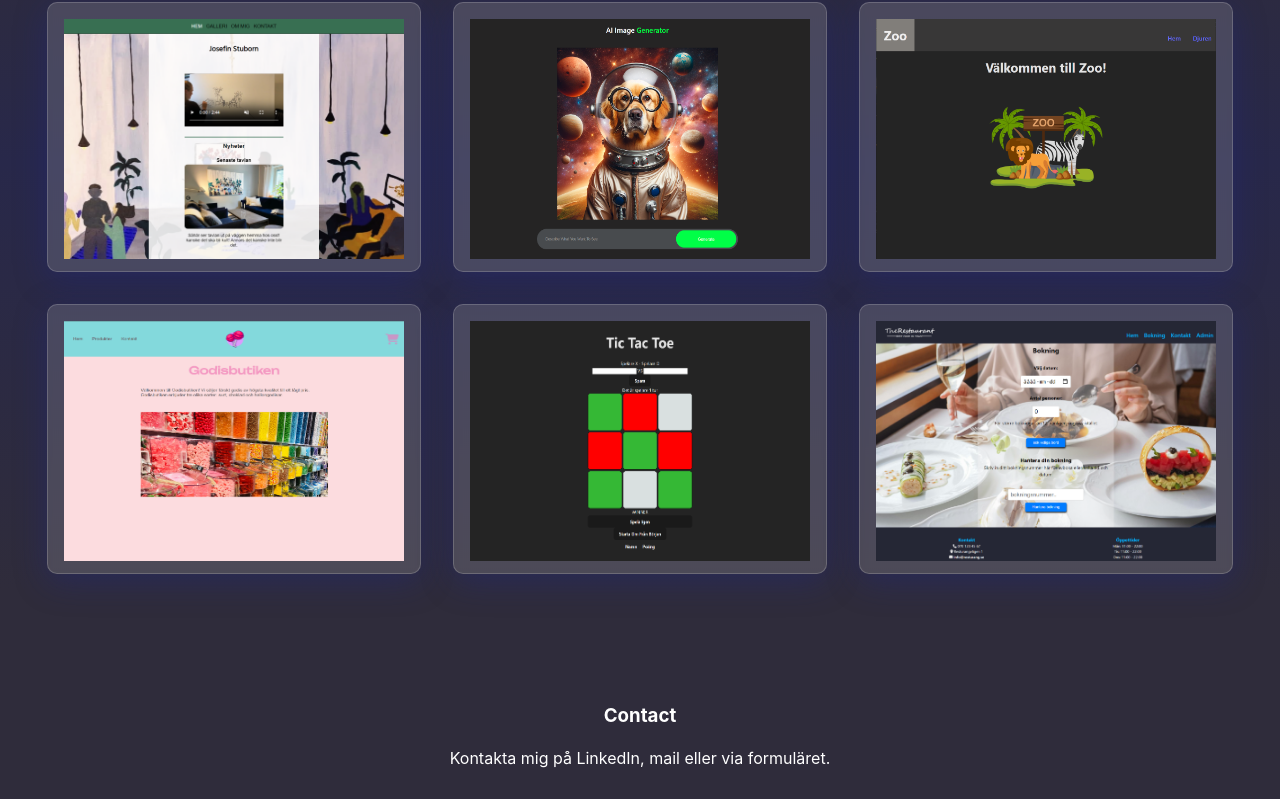
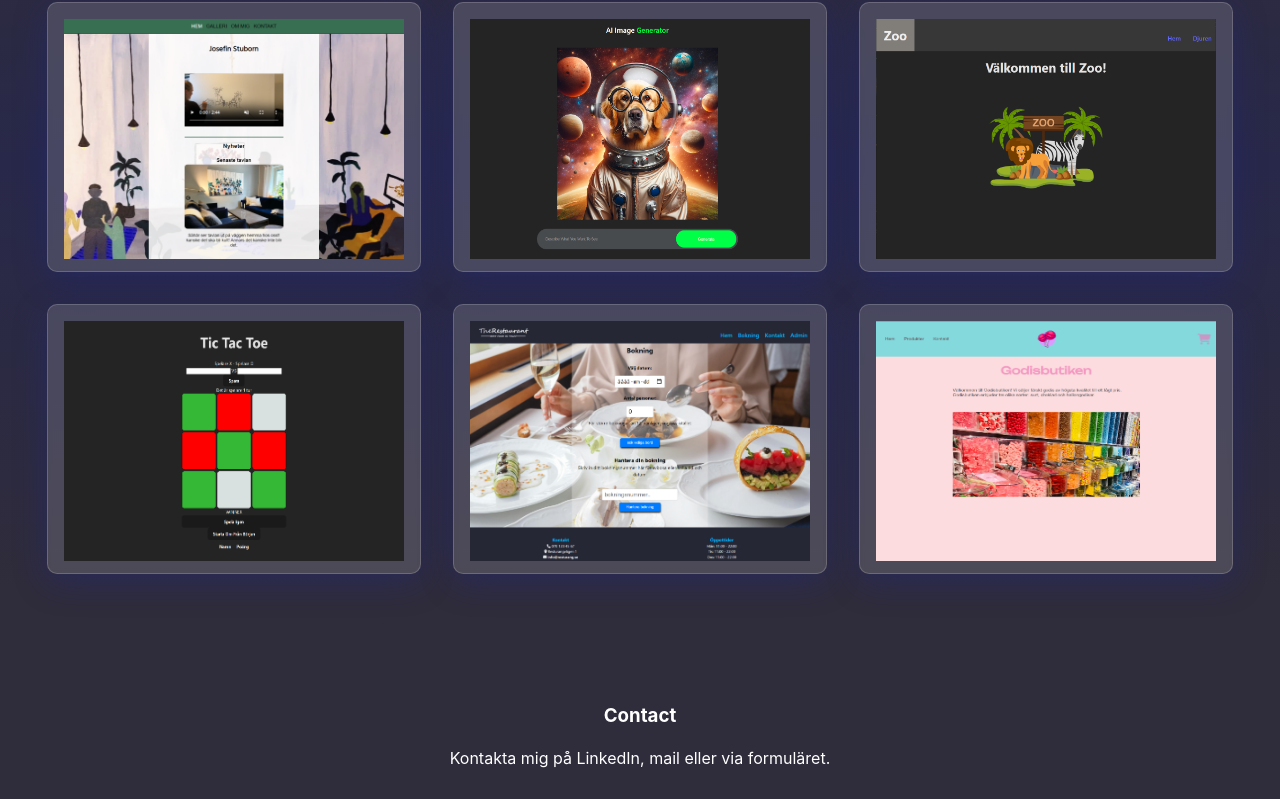
Before and after one commit to Stuuben/Portfolio-2, a React (Vite) app: page / in a window 1280 px wide. Shown: the part 1207-2006 px from the top of the page. Built offline with nearby package versions, Linux system fonts and the light colour scheme.

Commit message:
refactor project component

```diff
--- a/src/pages/Projects.tsx
+++ b/src/pages/Projects.tsx
@@ -1,289 +1,112 @@
 import { useState } from "react";
 import "../scss/Projects.scss";
 
+interface ProjectItemProps {
+  title: string;
+  description: string;
+  image: string;
+  link: string;
+  isVisible: boolean;
+  buttonText: string;
+}
+
 export const Projects = () => {
-  const [showBacksideZoo, setShowBacksideZoo] = useState(true);
-  const [showBacksideExamen, setShowBacksideExamen] = useState(true);
-  const [showBacksideGodis, setShowBacksideGodis] = useState(true);
-  const [showBacksideTicTacToe, setShowBacksideTicTacToe] = useState(true);
-  const [showBacksideResturant, setShowBacksideResturant] = useState(true);
-  const [showBacksideGenerator, setShowBacksideGenerator] = useState(true);
-  const handleMouseOverZoo = () => {
-    console.log("over zoo");
-
-    setShowBacksideZoo(false);
+  const ProjectItem = ({
+    title,
+    description,
+    image,
+    link,
+    buttonText,
+  }: ProjectItemProps) => {
+    const [showBackside, setShowBackside] = useState(true);
+    const handleMouseOver = () => {
+      setShowBackside(false);
     };
-  const handleMouseLeaveZoo = () => {
-    setShowBacksideZoo(true);
+    const handleMouseLeave = () => {
+      setShowBackside(true);
     };
-
-  const handleMouseOverExamen = () => {
-    setShowBacksideExamen(false);
-  };
-  const handleMouseLeaveExamen = () => {
-    setShowBacksideExamen(true);
-  };
-  const handleMouseOverGodis = () => {
-    setShowBacksideGodis(false);
-  };
-  const handleMouseLeaveGodis = () => {
-    setShowBacksideGodis(true);
-  };
-
-  const handleMouseOverTicTacToe = () => {
-    setShowBacksideTicTacToe(false);
-  };
-  const handleMouseLeaveTicTacToe = () => {
-    setShowBacksideTicTacToe(true);
-  };
-  const handleMouseOverResturant = () => {
-    setShowBacksideResturant(false);
-  };
-  const handleMouseLeaveResturant = () => {
-    setShowBacksideResturant(true);
-  };
-
-  const handleMouseOverGenerator = () => {
-    setShowBacksideGenerator(false);
-  };
-  const handleMouseLeaveGenerator = () => {
-    setShowBacksideGenerator(true);
+    return (
+      <div
+        className="project-item"
+        onMouseOver={handleMouseOver}
+        onMouseLeave={handleMouseLeave}
+      >
+        {showBackside ? (
+          <div className="frontside">
+            <img src={image} alt={title} width={340} height={240} />
+          </div>
+        ) : (
+          <div className={`backside ${showBackside ? "visible" : ""}`}>
+            <div className="description-wrapper">
+              <h4 className="project-title">{title}</h4>
+              <p className="description">{description}</p>
+            </div>
+            <div className="button-wrapper">
+              <button className="button-project">
+                <a className="link" href={link} target="_blank">
+                  {buttonText}
+                </a>
+              </button>
+            </div>
+          </div>
+        )}
+      </div>
+    );
   };
 
   return (
     <div className="projects-wrapper">
       <h3 style={{ textAlign: "center", paddingBottom: "1rem" }}>Projects</h3>
       <div className="projects-inner">
-        <div
-          className="project-item"
-          onMouseOver={() => handleMouseOverExamen()}
-          onMouseLeave={() => handleMouseLeaveExamen()}
-        >
-          {showBacksideExamen ? (
-            <div className="frontside">
-              <img
-                src="/joes.png"
-                alt="Josefins hemsida"
-                width={340}
-                height={240}
+        <ProjectItem
+          title="Examensarbete"
+          image="/joes.png"
+          description="Som en del av mitt examensarbete har jag utvecklat en webbaserad konstnärlig portfolio för min syster."
+          link="https://josefinstuborn.netlify.app/"
+          isVisible={true}
+          buttonText="Se hemsida"
         />
-            </div>
-          ) : (
-            <div className={`backside ${showBacksideExamen ? "visible" : ""}`}>
-              <div className="description-wrapper">
-                <h4 className="project-title">Examensarbete</h4>
-                <p className="description-examen">
-                  Som en del av mitt examensarbete har jag utvecklat en
-                  webbaserad konstnärlig portfolio för min syster. Syftet med
-                  detta projekt var att skapa en dynamisk och estetiskt
-                  tilltalande plattform där hon kan visa upp och dela med sig av
-                  sin konst. Webbplatsen är utformad för att ge besökarna en
-                  djupare förståelse för hennes konstnärliga uttryck och
-                  processer.
-                </p>
-              </div>
-              <div className="button-wrapper">
-                <button className="button-project">
-                  <a
-                    className="link"
-                    href="https://josefinstuborn.netlify.app/"
-                    target="_blank"
-                  >
-                    Se hemsida
-                  </a>
-                </button>
-              </div>
-            </div>
-          )}
-        </div>
-        <div
-          className="project-item"
-          onMouseOver={() => handleMouseOverGenerator()}
-          onMouseLeave={() => handleMouseLeaveGenerator()}
-        >
-          {showBacksideGenerator ? (
-            <div className="frontside">
-              <img
-                src="/generator.png"
-                alt="homepage"
-                width={340}
-                height={240}
+
+        <ProjectItem
+          title="AI Image Generator"
+          image="/generator.png"
+          description="Hobby projekt som skapar en bild med AI."
+          link="https://github.com/Stuuben/Ai-image-generator"
+          isVisible={true}
+          buttonText="Se Github"
         />
-            </div>
-          ) : (
-            <div
-              className={`backside ${showBacksideGenerator ? "visible" : ""}`}
-            >
-              <div className="description-wrapper">
-                <h4 className="project-title">AI Image Generator</h4>
-                <p className="description">
-                  Hobby projekt som skapar en bild med AI.
-                </p>
-              </div>
-              <div className="button-wrapper">
-                <button className="button-project">
-                  <a
-                    className="link"
-                    href="https://adamstubornzoo.netlify.app/"
-                    target="_blank"
-                  >
-                    Se hemsida
-                  </a>
-                </button>
-              </div>
-            </div>
-          )}
-        </div>
-        <div
-          className="project-item"
-          onMouseOver={() => handleMouseOverZoo()}
-          onMouseLeave={() => handleMouseLeaveZoo()}
-        >
-          {showBacksideZoo ? (
-            <div className="frontside">
-              <img
-                src="/zoo.png"
-                alt="Josefins hemsida"
-                width={340}
-                height={240}
+        <ProjectItem
+          title="Zoo"
+          image="/zoo.png"
+          description="Inlämingsuppgift, hämta djur från ett api och sedan hålla koll på när djuren ska matas i React"
+          link="https://adamstubornzoo.netlify.app/"
+          isVisible={true}
+          buttonText="Se hemsida"
         />
-            </div>
-          ) : (
-            <div className={`backside ${showBacksideZoo ? "visible" : ""}`}>
-              <div className="description-wrapper">
-                <h4 className="project-title">The Zoo</h4>
-                <p className="description">
-                  Inlämingsuppgift där vi skulle hämta djur från ett api och
-                  sedan hålla koll på när djuren ska matas i React
-                </p>
-              </div>
-              <div className="button-wrapper">
-                <button className="button-project">
-                  <a
-                    className="link"
-                    href="https://adamstubornzoo.netlify.app/"
-                    target="_blank"
-                  >
-                    Se hemsida
-                  </a>
-                </button>
-              </div>
-            </div>
-          )}
-        </div>
-
-        <div
-          className="project-item"
-          onMouseOver={() => handleMouseOverGodis()}
-          onMouseLeave={() => handleMouseLeaveGodis()}
-        >
-          {showBacksideGodis ? (
-            <div className="frontside">
-              <img
-                src="/godis.png"
-                alt="Josefins hemsida"
-                width={340}
-                height={240}
+        <ProjectItem
+          title="TicTacToe"
+          image="/tictactoe.png"
+          description="Inlämningsuppgift, Skapa spelet Tic Tac Toe i Vue"
+          link="https://github.com/Stuuben/TicTacToe"
+          isVisible={true}
+          buttonText="Se Github"
         />
-            </div>
-          ) : (
-            <div className={`backside ${showBacksideGodis ? "visible" : ""}`}>
-              <div className="description-wrapper">
-                <h4 className="project-title">Godisbutiken</h4>
-                <p className="description">
-                  Grupparbete, att bygga en webshop i React
-                </p>
-              </div>
-              <div className="button-wrapper">
-                <button className="button-project">
-                  <a
-                    className="link"
-                    href="https://adamstuborngodisbutiken.netlify.app/"
-                    target="_blank"
-                  >
-                    Se hemsida
-                  </a>
-                </button>
-              </div>
-            </div>
-          )}
-        </div>
-        <div
-          className="project-item"
-          onMouseOver={() => handleMouseOverTicTacToe()}
-          onMouseLeave={() => handleMouseLeaveTicTacToe()}
-        >
-          {showBacksideTicTacToe ? (
-            <div className="frontside">
-              <img
-                src="/tictactoe.png"
-                alt="Tic Tac Toe!"
-                width={340}
-                height={240}
+        <ProjectItem
+          title="Resturant"
+          image="/resturant.png"
+          description="Grupparbete, Skapa ett bokningssystem för en resturang i React"
+          link="https://github.com/annaboye/therestaurant-react"
+          isVisible={true}
+          buttonText="Se Github"
         />
-            </div>
-          ) : (
-            <div
-              className={`backside ${showBacksideTicTacToe ? "visible" : ""}`}
-            >
-              <div className="description-wrapper">
-                <h4 className="project-title">Tic Tac Toe!</h4>
-                <p className="description">
-                  Inlämningsuppgift i att skapa spelet Tic Tac Toe i Vue
-                </p>
-              </div>
-              <div className="button-wrapper">
-                <button className="button-project">
-                  <a
-                    className="link"
-                    href="https://github.com/Stuuben/TicTacToe"
-                    target="_blank"
-                  >
-                    Se Github
-                  </a>
-                </button>
-              </div>
-            </div>
-          )}
-        </div>
-        <div
-          className="project-item"
-          onMouseOver={() => handleMouseOverResturant()}
-          onMouseLeave={() => handleMouseLeaveResturant()}
-        >
-          {showBacksideResturant ? (
-            <div className="frontside">
-              <img
-                src="/resturant.png"
-                alt="Resturant"
-                width={340}
-                height={240}
+        <ProjectItem
+          title="Godisbutiken"
+          image="/godis.png"
+          description="Grupparbete, att bygga en webshop i React"
+          link="https://adamstuborngodisbutiken.netlify.app/"
+          isVisible={true}
+          buttonText="Se hemsida"
         />
-            </div>
-          ) : (
-            <div
-              className={`backside ${showBacksideResturant ? "visible" : ""}`}
-            >
-              <div className="description-wrapper">
-                <h4 className="project-title">The Resturant</h4>
-                <p className="description">
-                  Grupparbete, Skapa ett bokningssystem för en resturang i React
-                </p>
-              </div>
-              <div className="button-wrapper">
-                <button className="button-project">
-                  <a
-                    className="link"
-                    href="https://github.com/annaboye/therestaurant-react"
-                    target="_blank"
-                  >
-                    Se Github
-                  </a>
-                </button>
-              </div>
-            </div>
-          )}
-        </div>
       </div>
     </div>
   );
```
Lines whose indentation alone changed are shown as unchanged.
